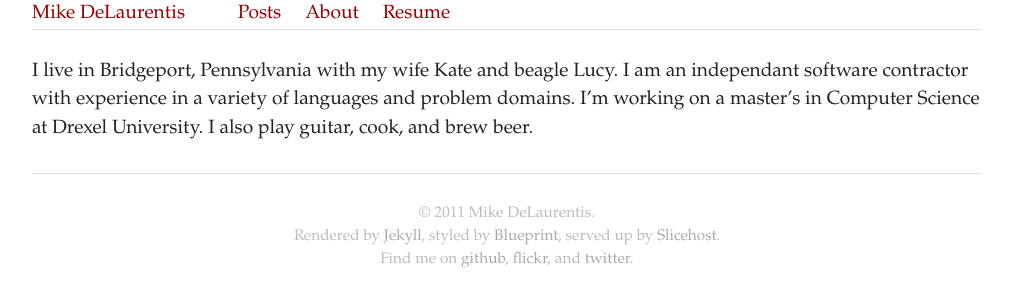
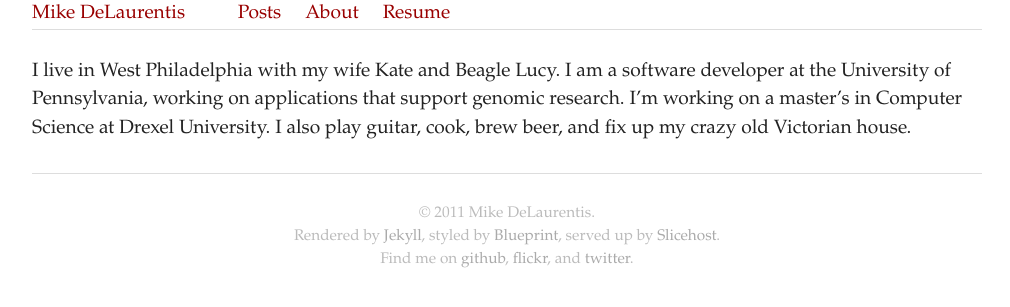
Before and after one commit to mdelaurentis/mdelaurentis.github.com, a Jekyll site: the page built from about.md, in a window 1280 px wide. Shown: the top 307 px of the page, without its empty margins (133-1143 px from the left). Built offline with Jekyll 4.4.1, drawn with Linux system fonts in a browser that asks for light colours.

Commit message:
Update about

```diff
--- a/about.md
+++ b/about.md
@@ -3,8 +3,8 @@ layout: default
 title: About
 ---
 
-I live in Bridgeport, Pennsylvania with my wife Kate and beagle Lucy.
-I am an independant software contractor with experience in a variety
-of languages and problem domains.  I'm working on a master's in
-Computer Science at Drexel University.  I also play guitar, cook, and
-brew beer.
+I live in West Philadelphia with my wife Kate and Beagle Lucy.  I am a
+software developer at the University of Pennsylvania, working on
+applications that support genomic research.  I'm working on a master's
+in Computer Science at Drexel University.  I also play guitar, cook,
+brew beer, and fix up my crazy old Victorian house.
```
